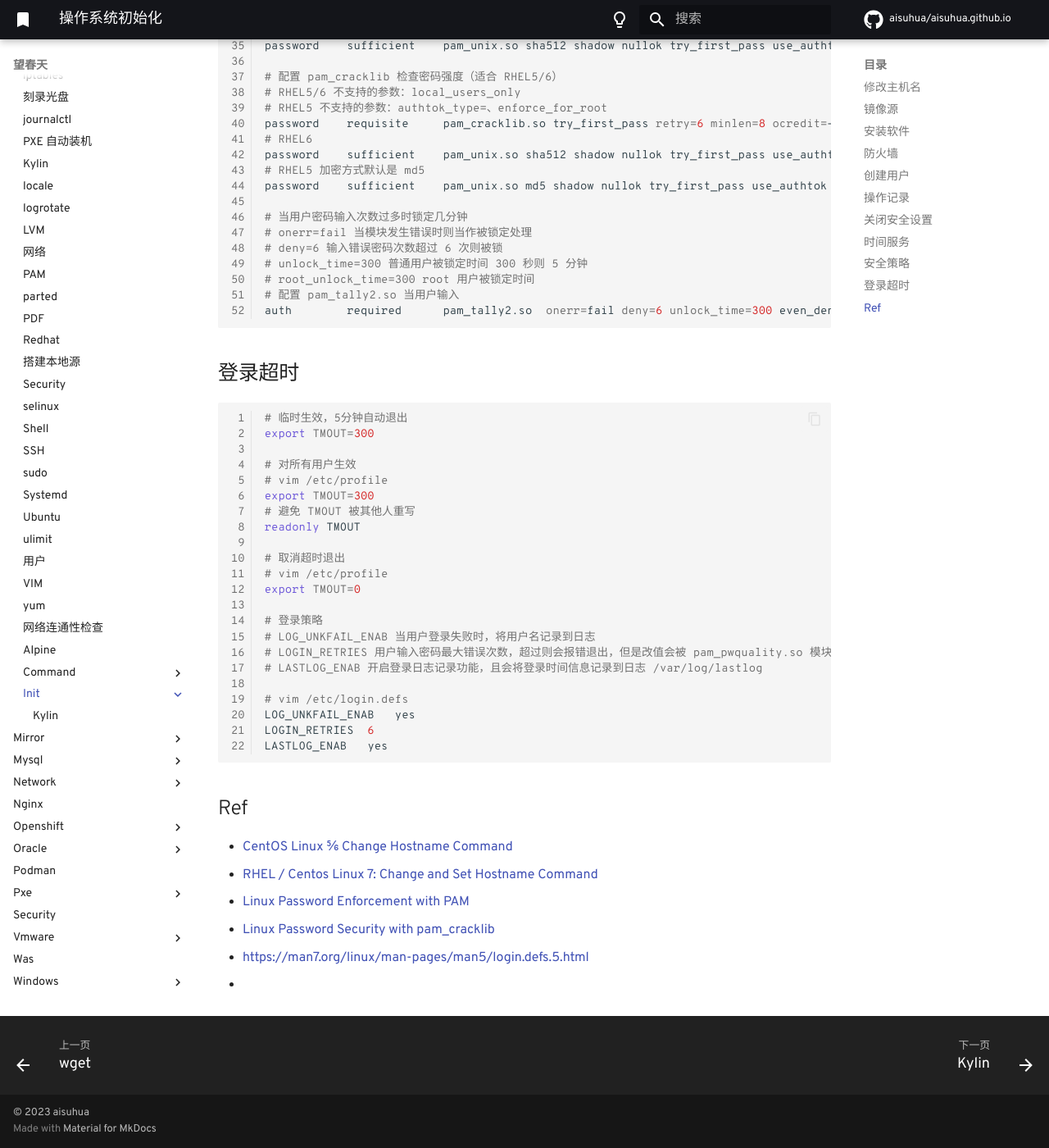
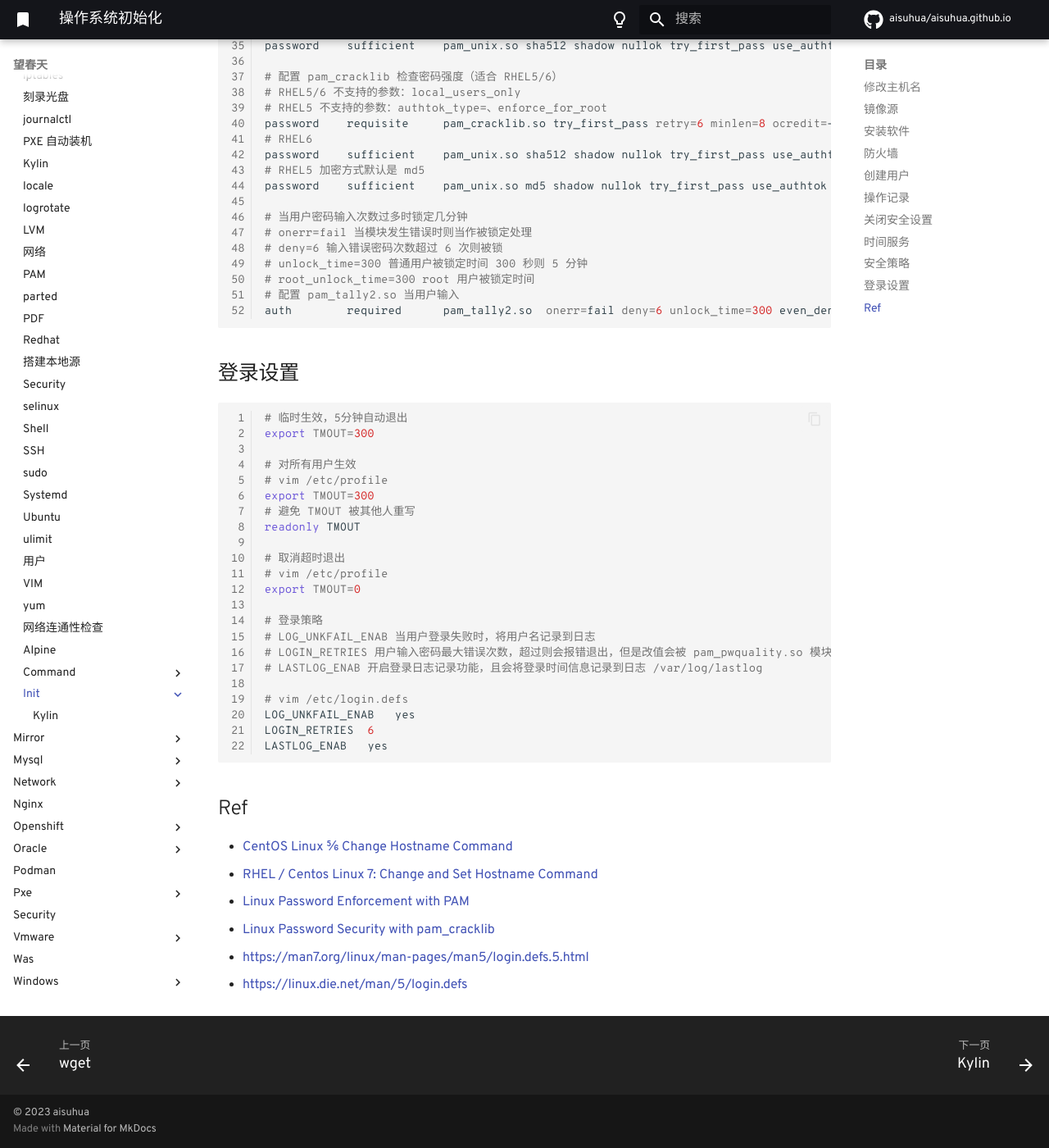
Before and after one commit to aisuhua/aisuhua.github.io, an MkDocs documentation site: the page built from docs/linux/init/README.md, in a window 1280 px wide and 1400 px high, scrolled down 4383 px. Shown: the whole window at 82% size. Built offline with MkDocs 1.6.1 and Material for MkDocs 9.7.7, drawn with Linux system fonts in a browser that asks for light colours; comment, search, counter and statistics services are not loaded.

Commit message:
README.md

````diff
--- a/docs/linux/init/README.md
+++ b/docs/linux/init/README.md
@@ -236,7 +236,7 @@ password    sufficient    pam_unix.so md5 shadow nullok try_first_pass use_autht
 auth        required      pam_tally2.so  onerr=fail deny=6 unlock_time=300 even_deny_root root_unlock_time=300
 ```
 
-## 登录超时
+## 登录设置
 
 ```sh
 # 临时生效，5分钟自动退出
@@ -270,4 +270,4 @@ LASTLOG_ENAB   yes
 - [Linux Password Enforcement with PAM](https://deer-run.com/users/hal/linux_passwords_pam.html)
 - [Linux Password Security with pam_cracklib](https://deer-run.com/users/hal/sysadmin/pam_cracklib.html)
 - https://man7.org/linux/man-pages/man5/login.defs.5.html
--
+- https://linux.die.net/man/5/login.defs
````
